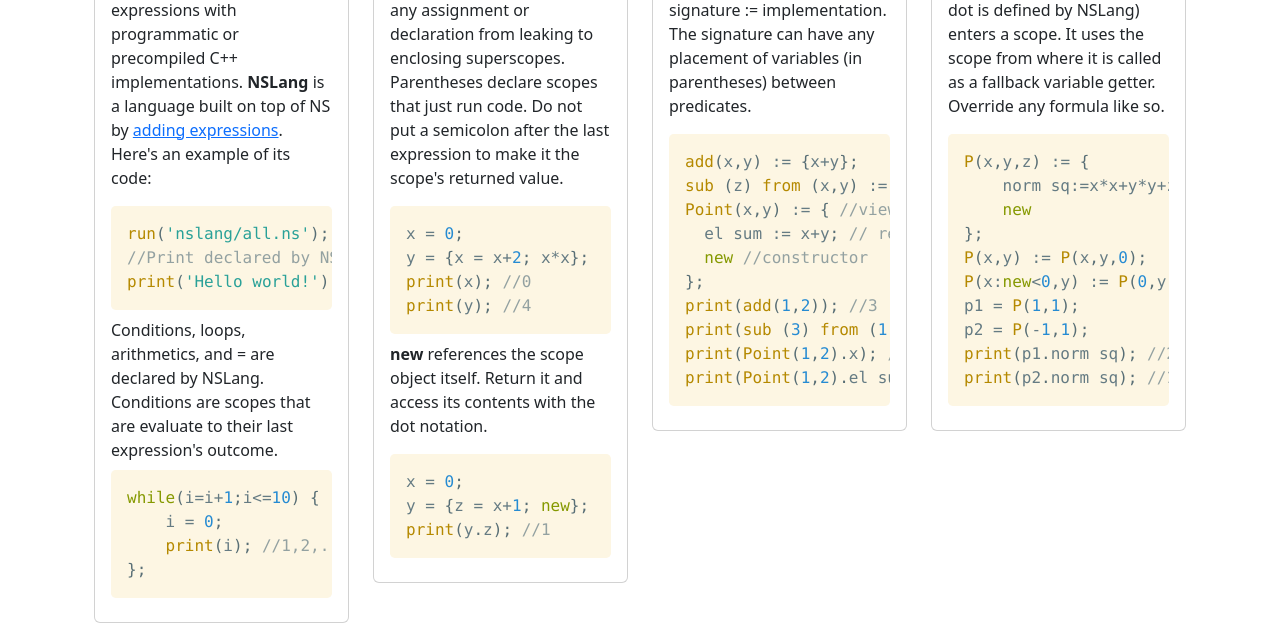
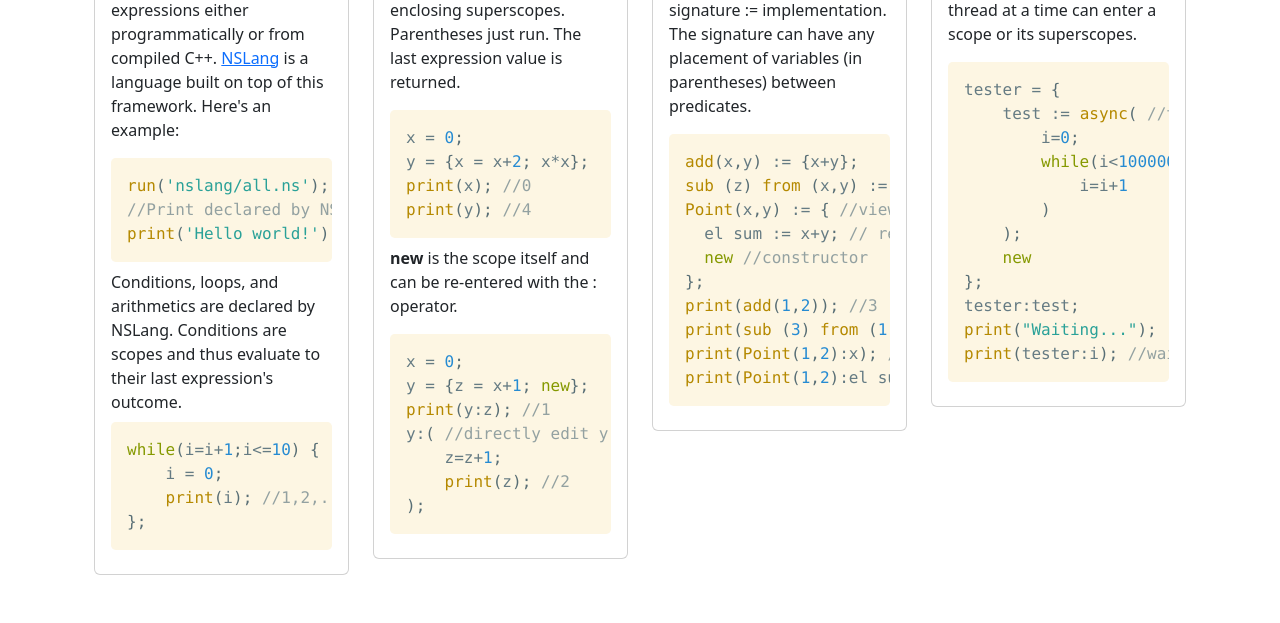
Before and after one commit to maniospas/ns, a plain HTML site: page docs/start.html in a window 1280 px wide. Shown: the part 253-876 px from the top of the page. After the commit the page ends 828 px from the top, so only its background shows below. Drawn offline with nearby package versions, Linux system fonts and the light colour scheme.

Commit message:
updated quikcstart

```diff
--- a/docs/start.html
+++ b/docs/start.html
@@ -40,15 +40,15 @@
 			<div class="card">
 				<div class="card-body">
 					<h2 class="card-title">NSLang</h2>
-					<p class="card-text">NS lets you declare and run expressions with programmatic or precompiled C++ implementations. <b>NSLang</b> is a language built on top of NS by <a href="syntax.html#nslang">adding expressions</a>. Here's an example of its code:</p>
+					<p class="card-text">NS lets you declare and run expressions either programmatically or from compiled C++. <a href="syntax.html#nslang">NSLang</a> is a language built on top of this framework. Here's an example:</p>
 
 					<pre><code class="language-cpp">run('nslang/all.ns');
 //Print declared by NSLang
 print('Hello world!');
 </code></pre>
-Conditions, loops, arithmetics, and =
-are declared by NSLang. Conditions are
-scopes that are evaluate to their
+Conditions, loops, and arithmetics
+are declared by NSLang. Conditions are scopes and thus
+evaluate to their
 last expression's outcome.
 <pre><code class="language-cpp">while(i=i+1;i<=10) {
 	i = 0;
@@ -62,15 +62,19 @@ last expression's outcome.
 			<div class="card">
 				<div class="card-body">
 					<h2 class="card-title">Scopes</h2>
-					<p class="card-text">Use a brackets to prevent any assignment or declaration from leaking to enclosing superscopes. Parentheses declare scopes that just run code. Do not put a semicolon after the last expression to make it the scope's returned value.</p>
+					<p class="card-text">Brackets do not write to enclosing superscopes. Parentheses just run. The last expression value is returned.</p>
 					<pre><code class="language-cpp">x = 0;
 y = {x = x+2; x*x};
 print(x); //0
 print(y); //4</code></pre>
-					<p class="card-text"><b>new</b> references the scope object itself. Return it and access its contents with the dot notation.</p>
+					<p class="card-text"><b>new</b> is the scope itself and can be re-entered with the : operator.</p>
 					<pre><code class="language-cpp">x = 0;
 y = {z = x+1; new};
-print(y.z); //1</code></pre>
+print(y:z); //1
+y:( //directly edit y
+	z=z+1;
+	print(z); //2
+);</code></pre>
 				</div>
 			</div>
 		</div>
@@ -87,8 +91,8 @@ Point(x,y) := { //views x,y
 };
 print(add(1,2)); //3
 print(sub (3) from (1,2)); //0
-print(Point(1,2).x); //1
-print(Point(1,2).el sum); //3
+print(Point(1,2):x); //1
+print(Point(1,2):el sum); //3
 </code></pre>
 				</div>
 			</div>
@@ -97,19 +101,21 @@ print(Point(1,2).el sum); //3
 		<div class="col-md-3">
 			<div class="card">
 				<div class="card-body">
-					<h2 class="card-title">Overloading</h2>
+					<h2 class="card-title">Threading</h2>
 
-					<p class="card-text">The NS colon operator (the dot is defined by NSLang) enters a scope. It uses the scope from where it is called as a fallback variable getter. Override any formula like so.</p>
-					<pre><code class="language-cpp">P(x,y,z) := {
-	norm sq:=x*x+y*y+z*z;
+					<p class="card-text">Threading is <b>safe</b>; only one thread at a time can enter a scope or its superscopes.</p>
+					<pre><code class="language-cpp">tester = {
+	test := async( //thread
+		i=0;
+		while(i<100000)(
+			i=i+1
+		)
+	);
 	new
 };
-P(x,y) := P(x,y,0);
-P(x:new<0,y) := P(0,y);
-p1 = P(1,1);
-p2 = P(-1,1);
-print(p1.norm sq); //2
-print(p2.norm sq); //1
+tester:test;
+print("Waiting...");
+print(tester:i); //waits
 </pre></code>
 				</div>
 			</div>
```
Also changed, not shown: 1 other file.
